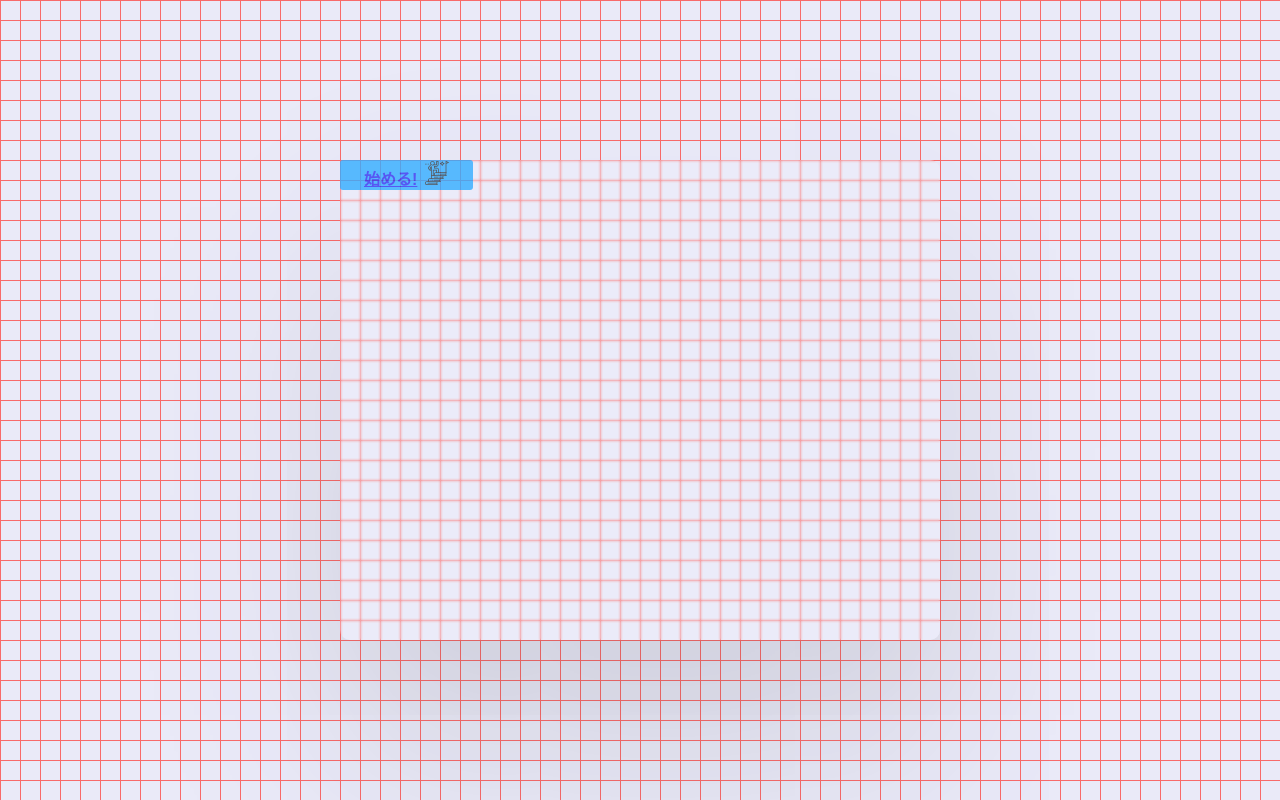
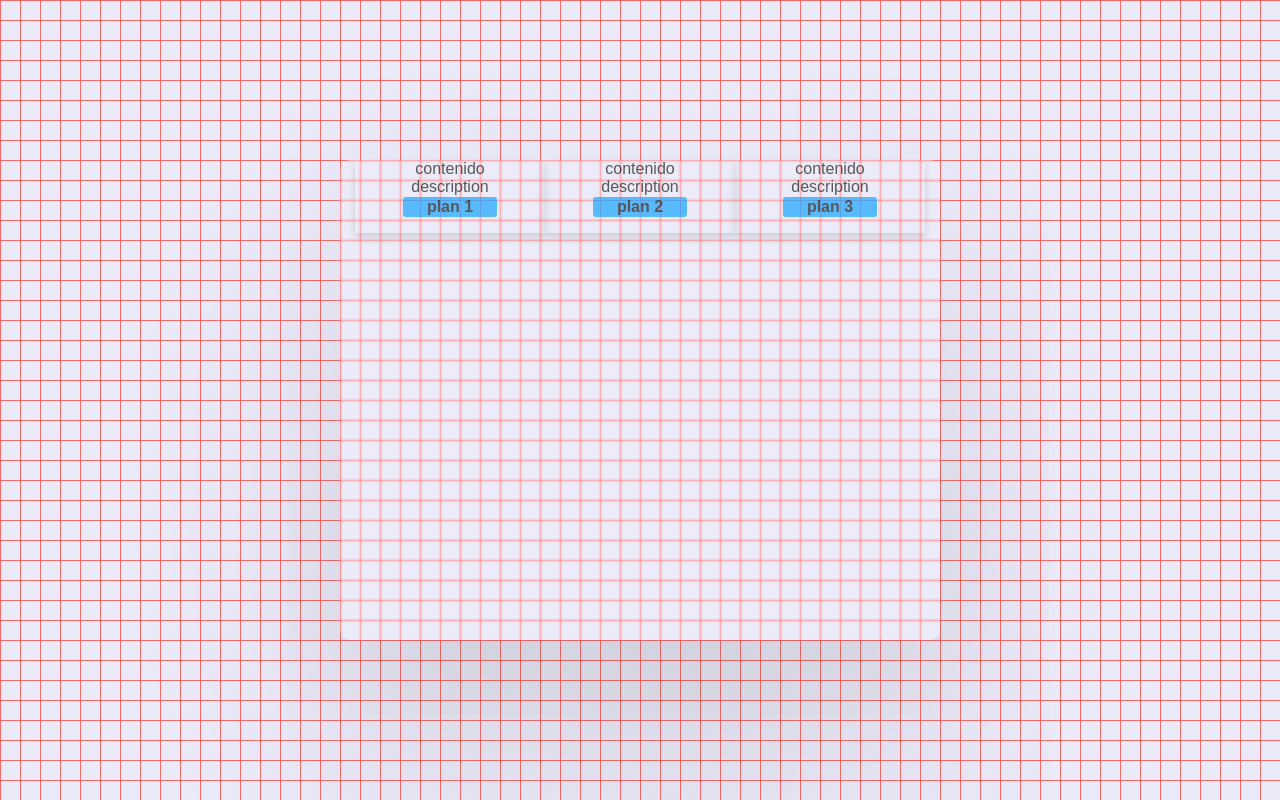
Before and after one commit to MauCeli/CeliJp, a Next.js app: page /planes in a window 1280 px wide. Built offline with nearby package versions, Linux system fonts and the light colour scheme; a web font is replaced by a local one.

Commit message:
nuevo componente AppCardDescription y planes index con estructura

```diff
--- /dev/null
+++ b/components/AppCardDescription/index.js
@@ -0,0 +1,12 @@
+export default function AppCardDescription({ children }) {
+    return (
+      <>
+        <div className="container">{children}</div>
+        <style jsx>{`
+          .container {
+            text-align: center;
+          }
+        `}</style>
+      </>
+    );
+  }
--- a/components/AppHeader/index.js
+++ b/components/AppHeader/index.js
@@ -1,10 +1,10 @@
 export default function AppHeader() {
   return (
     <>
-      <div className="header">HEADER</div>
+      <div className="header">askjdhaksjdh</div>
       <style jsx>{`
         .header{
-         margin-bottom:2rem;
+
         }`}</style>
     </>
   );
--- a/pages/planes/index.js
+++ b/pages/planes/index.js
@@ -1,17 +1,36 @@
 import AppButton from "/components/AppButton";
 import Link from "next/link";
 import Progress from "/components/Icons/Progress";
+import AppMenu from "/components/AppMenu";
 import AppLayoutMenu from "../../components/AppLayoutMenu";
+import AppCardContainer from "../../components/AppCardContainer";
+import AppCard from "../../components/AppCard";
+import AppCardDescription from "../../components/AppCardDescription";
 export default function Planes() {
-    return (
-        <>
-       <AppLayoutMenu>
-        <AppButton>
-          <Link href="/">
-            <a>始める!</a>
-          </Link>
-          <Progress width={24} height={24} />
-        </AppButton>
+  return (
+    <>
+
+      <AppLayoutMenu>
+        <AppMenu>
+          <AppCard>
+            <AppCardContainer> contenido </AppCardContainer>
+            <AppCardDescription>description</AppCardDescription>
+            <AppButton>plan 1</AppButton>
+          </AppCard>
+
+          <AppCard>
+            <AppCardContainer> contenido </AppCardContainer>
+            <AppCardDescription>description</AppCardDescription>
+            <AppButton>plan 2</AppButton>
+          </AppCard>
+
+          <AppCard>
+            <AppCardContainer> contenido </AppCardContainer>
+            <AppCardDescription>description</AppCardDescription>
+            <AppButton>plan 3</AppButton>
+          </AppCard>
+        </AppMenu>
       </AppLayoutMenu>
-        </>
-    )}
+    </>
+  );
+}
```
Also changed, not shown: components/AppCardDescription/styles.js (added).
